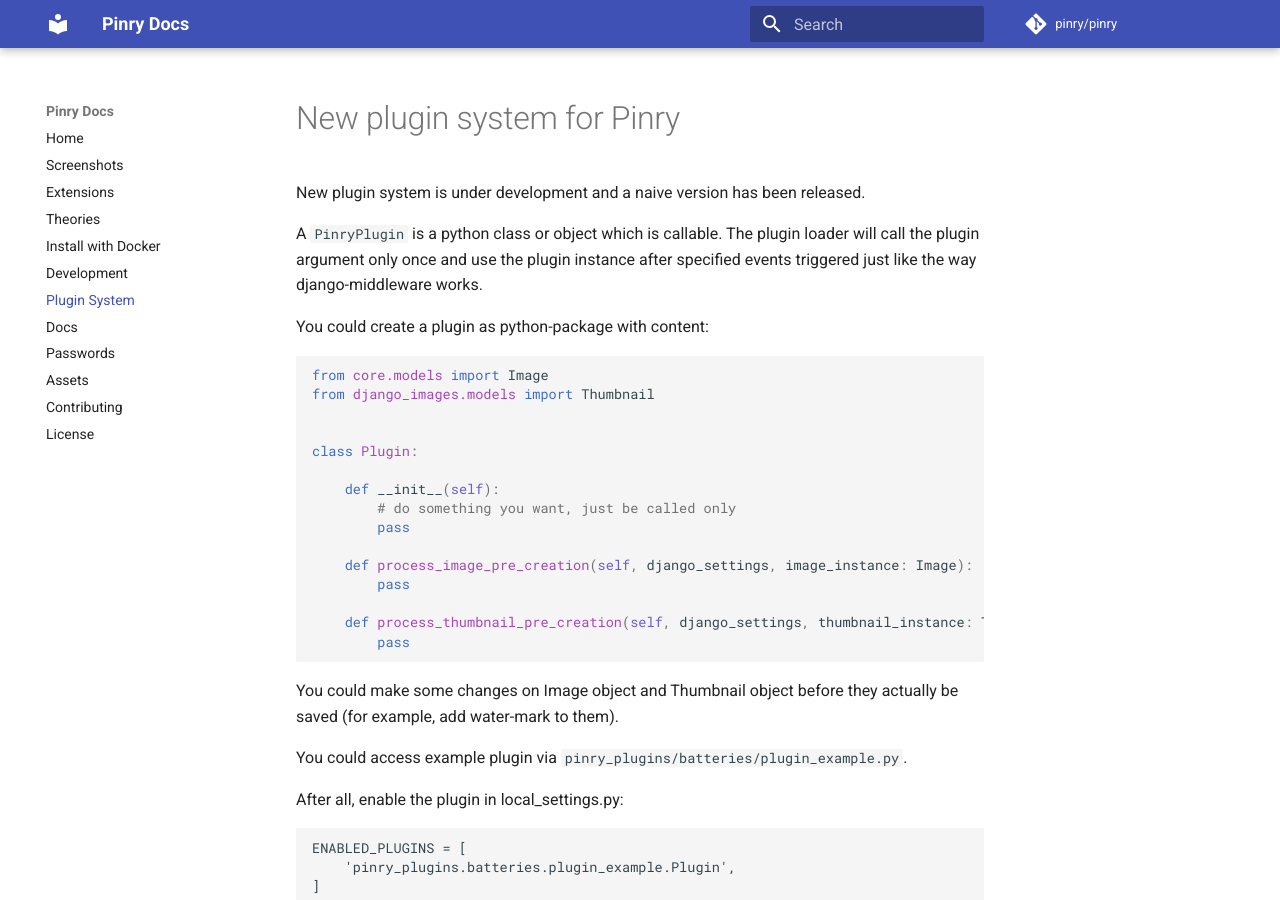
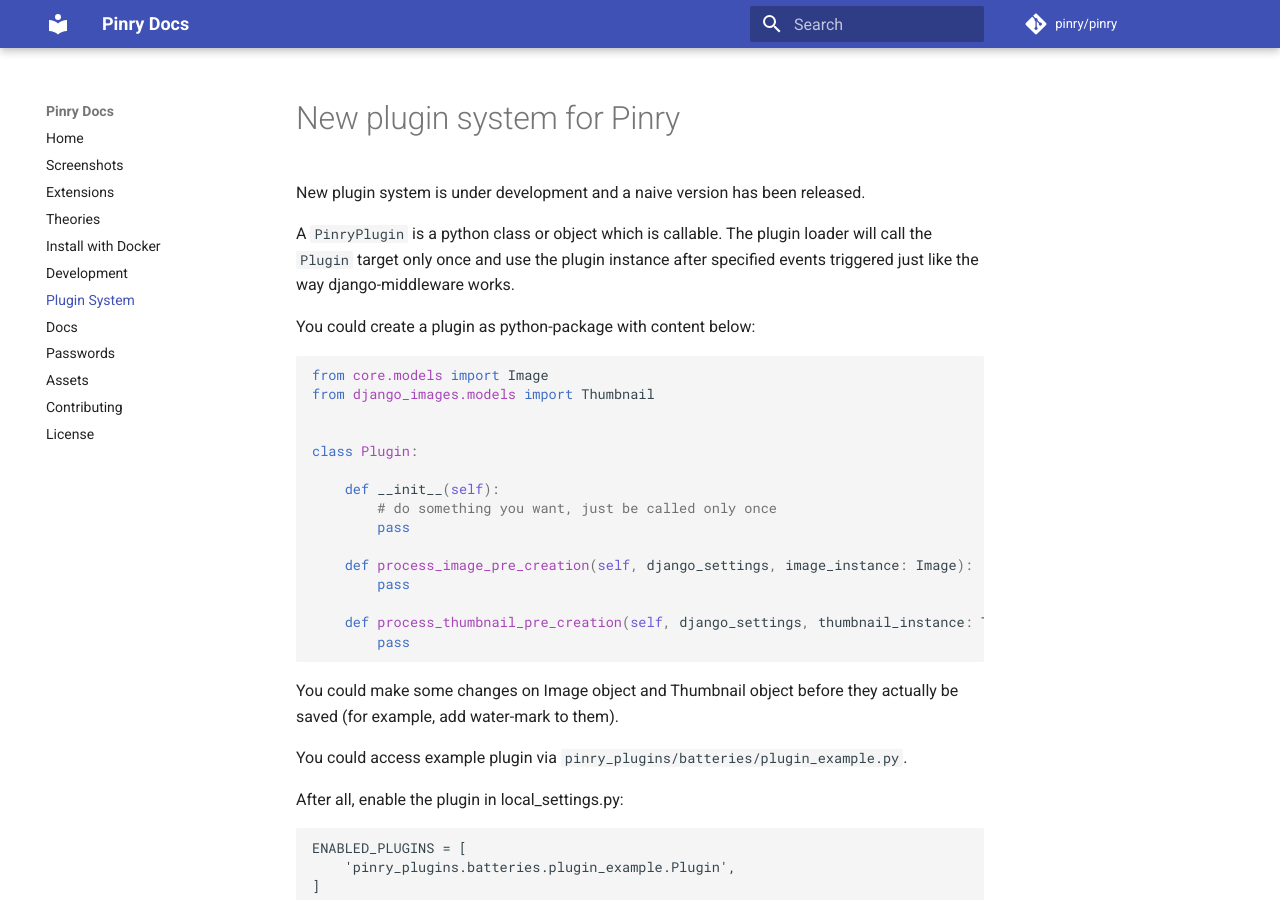
Before and after one commit to pinry/pinry, an MkDocs documentation site: the page built from docs/src/plugin-system.md, in a window 1280 px wide and 900 px high. Built offline with MkDocs 1.6.1 and Material for MkDocs 9.7.7, drawn with Linux system fonts in a browser that asks for light colours; comment, search, counter and statistics services are not loaded.

Commit message:
Doc: Refine loader description

````diff
--- a/docs/src/plugin-system.md
+++ b/docs/src/plugin-system.md
@@ -3,10 +3,10 @@
 New plugin system is under development and a naive version has been released.
 
 A `PinryPlugin` is a python class or object which is callable.
-The plugin loader will call the plugin argument only once and use the plugin
+The plugin loader will call the `Plugin` target only once and use the plugin
 instance after specified events triggered just like the way django-middleware works.
 
-You could create a plugin as python-package with content:
+You could create a plugin as python-package with content below:
 
 ```
 from core.models import Image
@@ -16,7 +16,7 @@
 class Plugin:
 
     def __init__(self):
-        # do something you want, just be called only
+        # do something you want, just be called only once
         pass
 
     def process_image_pre_creation(self, django_settings, image_instance: Image):
````
